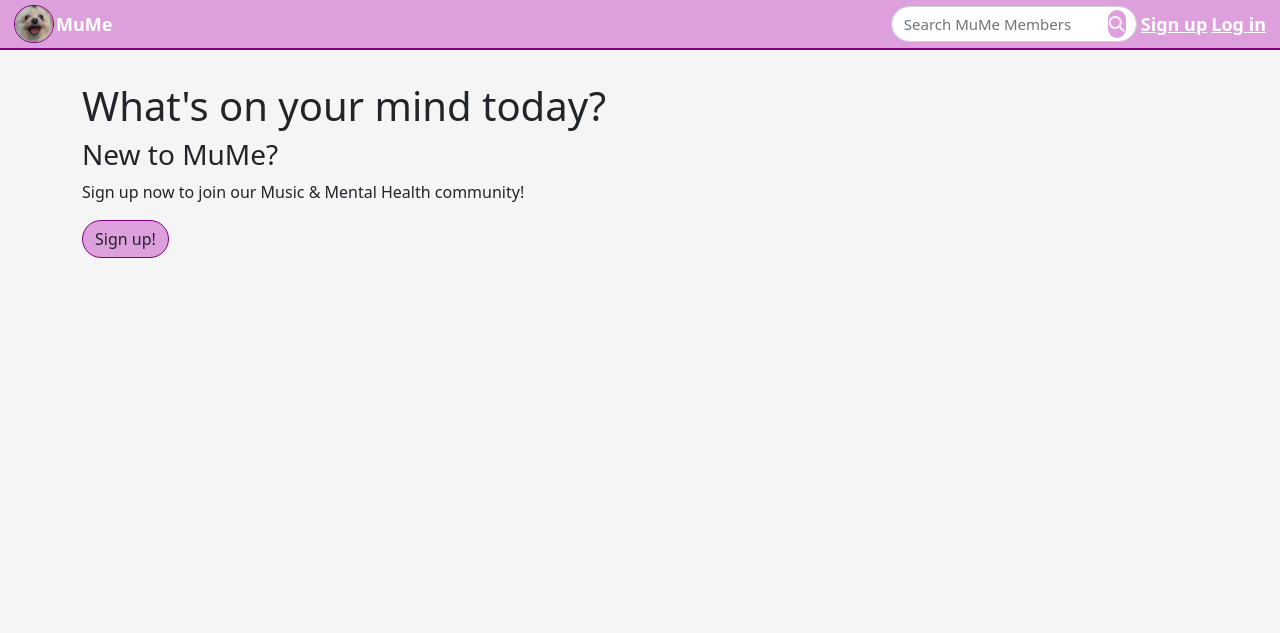
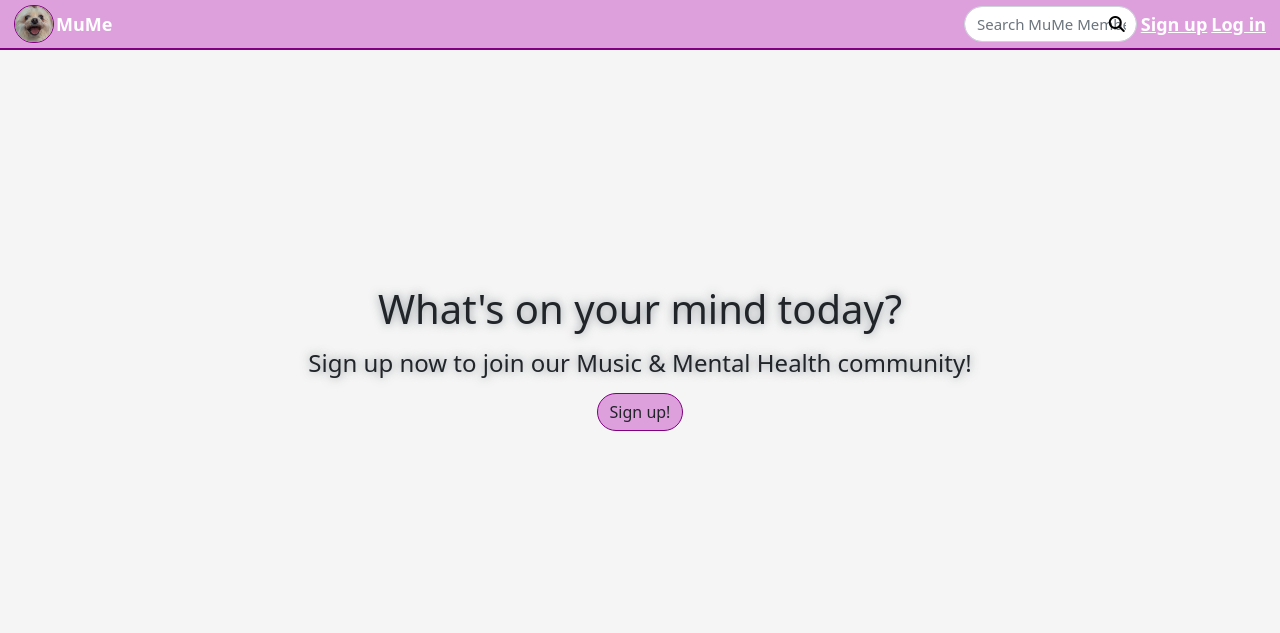
Before and after one commit to Squeekoo/Capstone1, a Flask app: page / in a window 1280 px wide. Shown: the top 633 px of the page. Run offline with Flask 2, Linux system fonts and the light colour scheme; some libraries are stand-ins or nearby versions.

Commit message:
styled anon-home.html

```diff
--- a/static/stylesheets/styles.css
+++ b/static/stylesheets/styles.css
@@ -6,12 +6,8 @@ body {
   margin-bottom: 18px;
 }
 
-.btn {
+#signup-btn {
   border-radius: 30px;
-  background-color: plum;
-}
-
-#signup-btn {
   background-color: plum;
   border: 1.5px solid purple;
 }
@@ -81,7 +77,7 @@ nav form.navbar-form {
 #search.form-control {
   box-sizing: border-box;
   margin-bottom: 0;
-  width: 100%;
+  width: 13.5vw;
   font-size: 15px;
   padding-right: 10px;
   border-radius: 18px;
@@ -89,7 +85,7 @@ nav form.navbar-form {
 
 #search.form-control + .btn {
   position: absolute;
-  color: whitesmoke;
+  color: black;
   padding: 0;
   top: 4px;
   bottom: 4px;
@@ -102,3 +98,28 @@ nav form.navbar-form {
   box-shadow: none;
   border: 1.5px solid purple;
 }
+
+.home-hero {
+  display: flex;
+  justify-content: center;
+  align-items: center;
+  text-align: center;
+  flex-direction: column;
+  height: 69vh;
+  top: 0;
+  text-shadow: 0 0 10px #727b81d0;
+  z-index: -1;
+}
+
+.home-hero .btn {
+  text-shadow: none;
+  position: relative;
+  z-index: 1;
+}
+
+.home-hero h1 {
+  margin-bottom: 1rem;
+}
+.home-hero h4 {
+  margin-bottom: 1rem;
+}
--- a/templates/anon-home.html
+++ b/templates/anon-home.html
@@ -2,8 +2,8 @@
 {% block content %}
 <div class="home-hero">
     <h1>What's on your mind today?</h1>
-    <h3>New to MuMe?</h3>
-    <p>Sign up now to join our Music & Mental Health community!</p>
+    <h4>Sign up now to join our Music & Mental Health community!</h4>
+
     <a href="/signup" class="btn" id="signup-btn">Sign up!</a>
 </div>
 {% endblock %}
--- a/templates/base.html
+++ b/templates/base.html
@@ -3,13 +3,11 @@
 
 <head>
   <meta charset="UTF-8">
+  <meta name="viewport" content="width=device-width, initial-scale=1">
   <title>MuMe</title>
 
+  <script src="https://kit.fontawesome.com/1cf775fdf3.js" crossorigin="anonymous"></script>
   <link href="https://cdn.jsdelivr.net/npm/bootstrap@5.0.1/dist/css/bootstrap.min.css" rel="stylesheet" integrity="sha384-+0n0xVW2eSR5OomGNYDnhzAbDsOXxcvSN1TPprVMTNDbiYZCxYbOOl7+AMvyTG2x" crossorigin="anonymous">
-  <script src="https://kit.fontawesome.com/1cf775fdf3.js" crossorigin="anonymous"></script>
-  <script src="https://code.jquery.com/jquery-3.6.0.min.js" integrity="sha256-/xUj+3OJU5yExlq6GSYGSHk7tPXikynS7ogEvDej/m4=" crossorigin="anonymous"></script>
-  <script src="https://cdn.jsdelivr.net/npm/popper.js@1.16.1/dist/umd/popper.min.js" integrity="sha384-9/reFTGAW83EW2RDu2S0VKaIzap3H66lZH81PoYlFhbGU+6BZp6G7niu735Sk7lN" crossorigin="anonymous"></script>
-  <script src="https://cdn.jsdelivr.net/npm/bootstrap@4.5.3/dist/js/bootstrap.min.js" integrity="sha384-w1Q4orYjBQndcko6MimVbzY0tgp4pWB4lZ7lr30WKz0vr/aWKhXdBNmNb5D92v7s" crossorigin="anonymous"></script>
   <link rel="stylesheet" href="/static/stylesheets/styles.css">
 </head>
 
@@ -29,7 +27,7 @@
           <form class="navbar-form navbar-right" action="/users">
             <input name="q" class="form-control" placeholder="Search MuMe Members" id="search">
             <button class="btn btn-default">
-              <span class="fa fa-search"></span>
+              <i class="fas fa-search"></i>
             </button>
           </form>
         </li>
@@ -57,7 +55,8 @@
     {% endblock %}
   </div>
 
-
+  <script src="https://cdn.jsdelivr.net/npm/@popperjs/core@2.9.2/dist/umd/popper.min.js" integrity="sha384-IQsoLXl5PILFhosVNubq5LC7Qb9DXgDA9i+tQ8Zj3iwWAwPtgFTxbJ8NT4GN1R8p" crossorigin="anonymous"></script>
+  <script src="https://cdn.jsdelivr.net/npm/bootstrap@5.0.1/dist/js/bootstrap.min.js" integrity="sha384-Atwg2Pkwv9vp0ygtn1JAojH0nYbwNJLPhwyoVbhoPwBhjQPR5VtM2+xf0Uwh9KtT" crossorigin="anonymous"></script>
   <script src="https://cdnjs.cloudflare.com/ajax/libs/axios/0.21.1/axios.min.js" integrity="sha512-bZS47S7sPOxkjU/4Bt0zrhEtWx0y0CRkhEp8IckzK+ltifIIE9EMIMTuT/mEzoIMewUINruDBIR/jJnbguonqQ==" crossorigin="anonymous"></script>
   <script src="/static/js/app.js"></script>
 </body>
```
